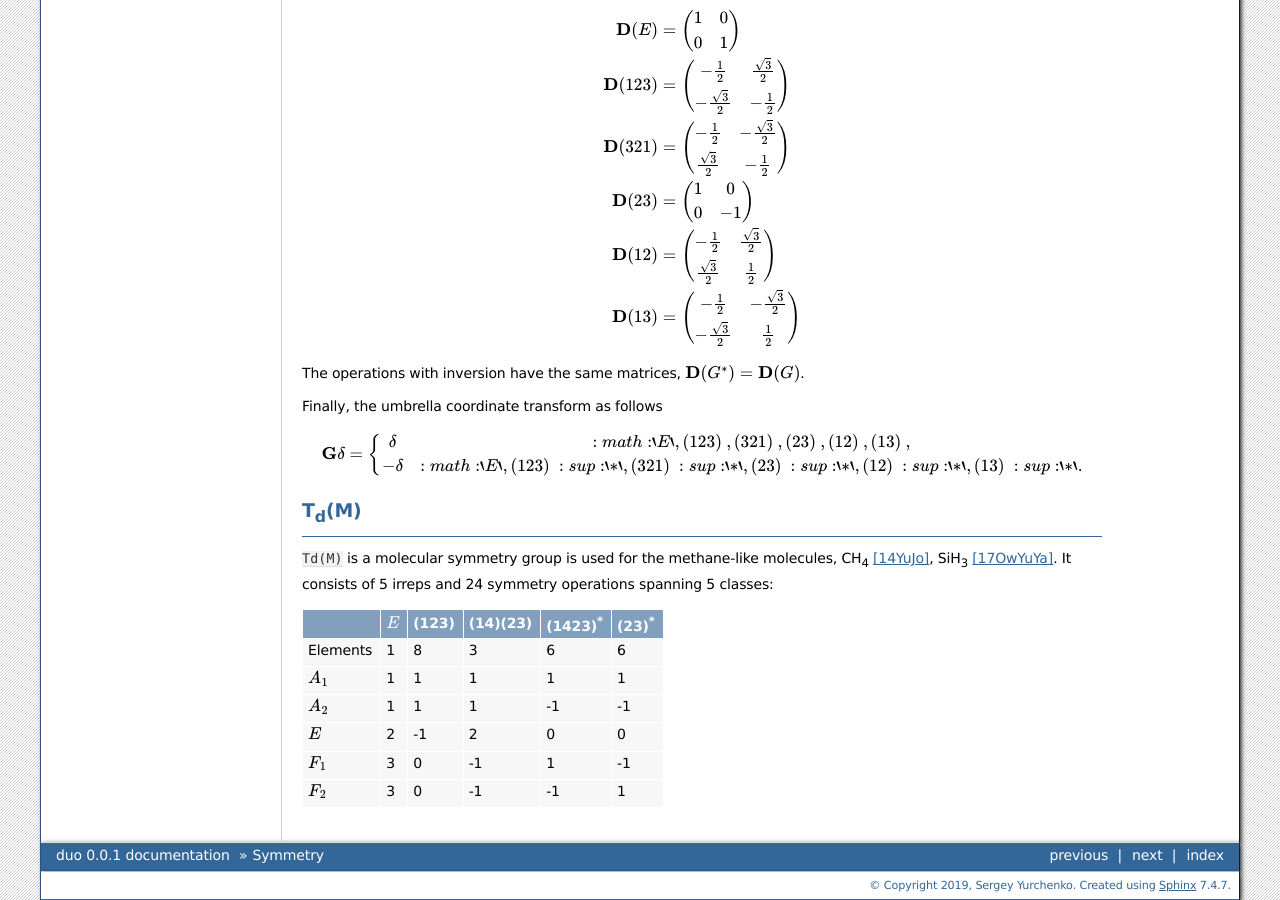
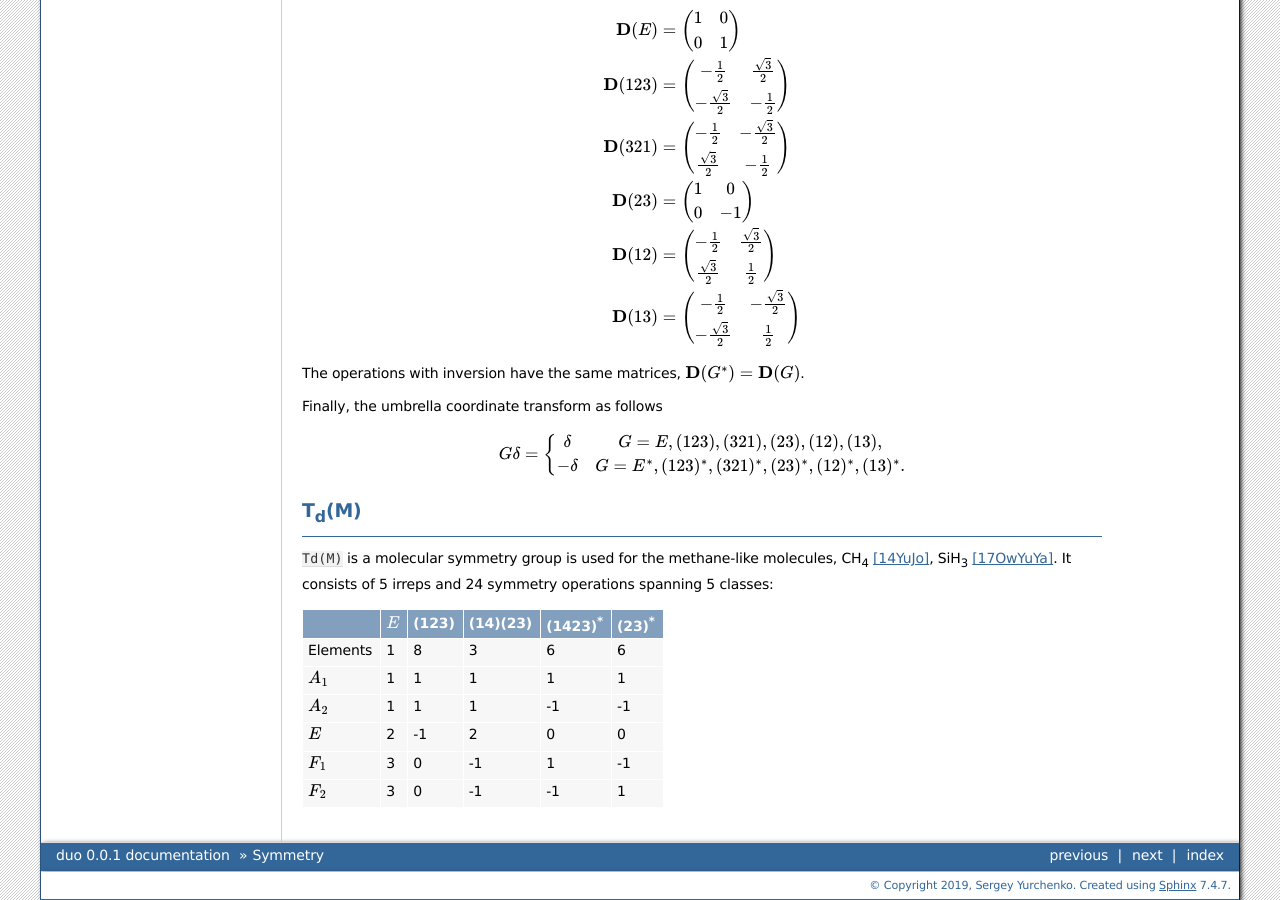
Before and after one commit to Trovemaster/TROVE, a Sphinx documentation site: the page built from docs/source/symmetry.rst, in a window 1280 px wide and 900 px high, scrolled down 2680 px. Built offline with Sphinx 7.4.7, drawn with Linux system fonts in a browser that asks for light colours; formulas are drawn with MathJax 3.

Commit message:
Update symmetry.rst

```diff
--- a/docs/source/symmetry.rst
+++ b/docs/source/symmetry.rst
@@ -235,9 +235,9 @@ Finally, the umbrella coordinate transform as follows
 
 .. math::
 
-    {\bf G} \delta = \left\{ \begin{array}{cc}
-                               \delta  &   :math:`E` ,(123)\ ,(321)\ ,(23)\ ,(12)\ ,(13)\ ,\\
-                               -\delta &   :math:`E` ,(123)\ :sup:`*` ,(321)\ :sup:`*` ,(23)\ :sup:`*` ,(12)\ :sup:`*` ,(13)\ :sup:`*` .\\
+    G \delta = \left\{ \begin{array}{cc}
+                               \delta  &  G=  E ,(123) ,(321), (23), (12), (13),\\
+                               -\delta &   G = E^* ,(123)^* ,(321)^*,(23)^*,(12)^*,(13)^*.\\
                              \end{array} \right.
 
 
```
